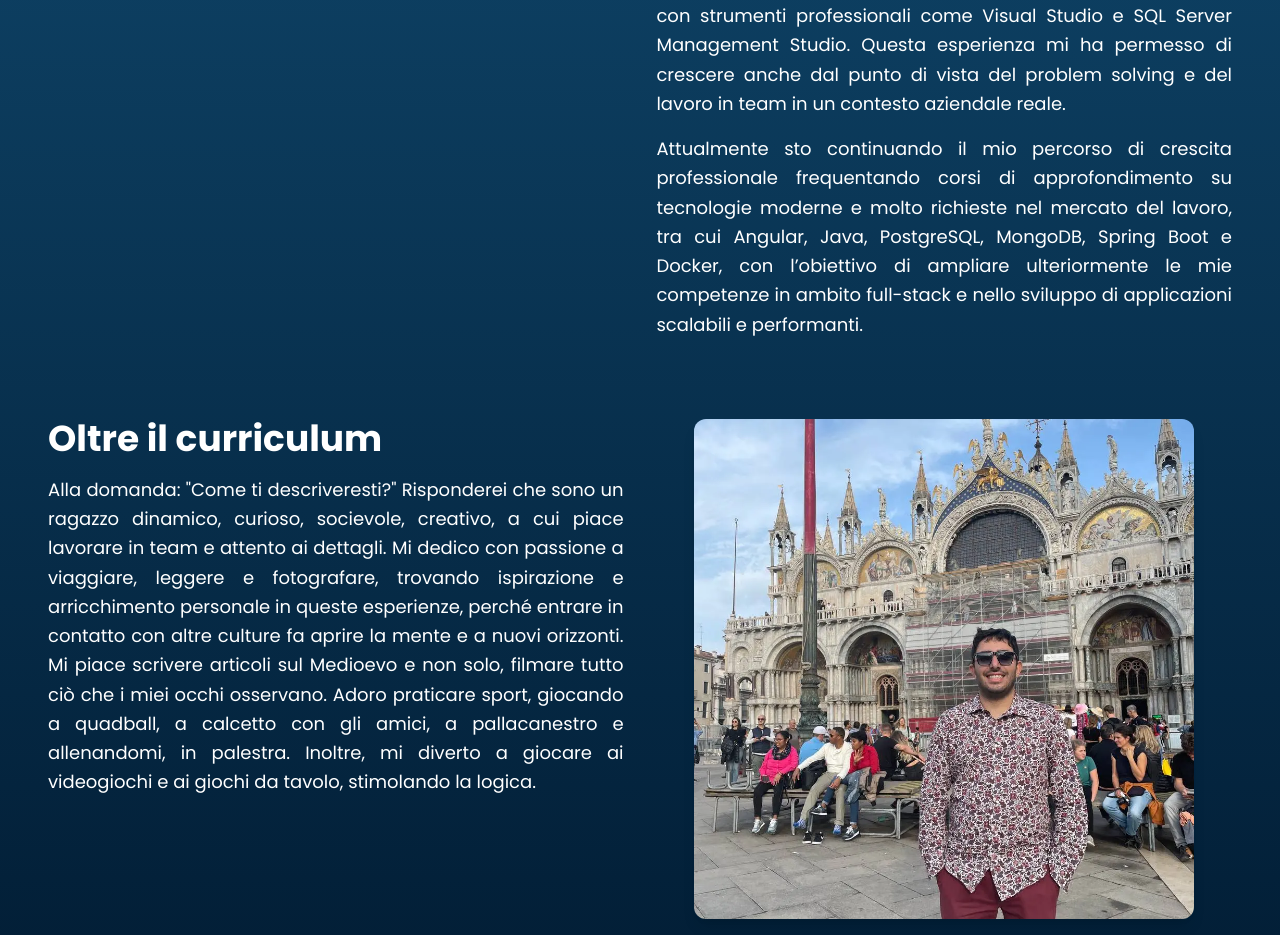
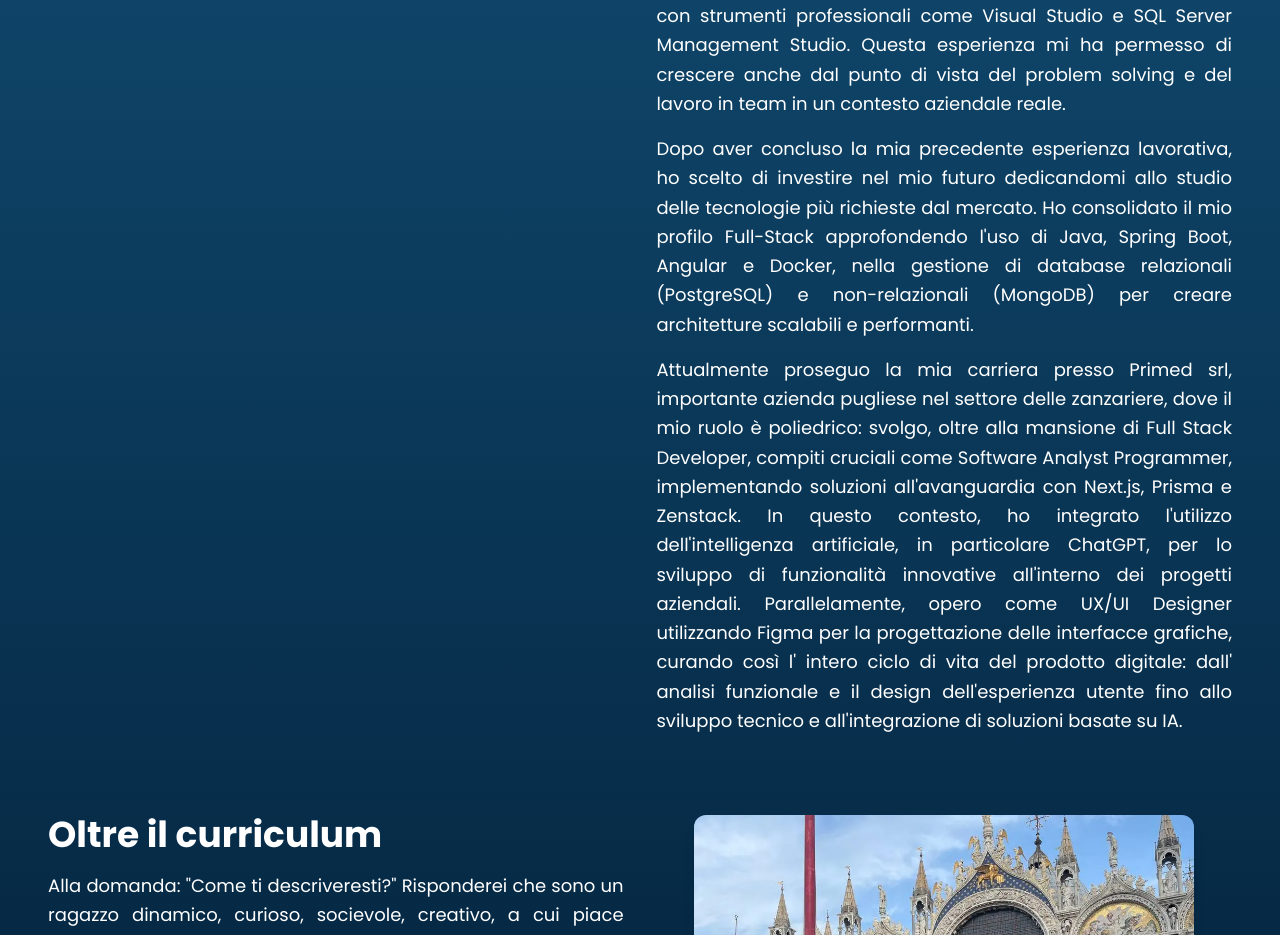
Before and after one commit to PierluigiPapa/proj-pier-portfolio, a React (Vite) app: page /chi-sono in a window 1280 px wide. Shown: the part 1544-2479 px from the top of the page. Built offline with nearby package versions, Linux system fonts and the light colour scheme.

Commit message:
added new texts on chi sono page

```diff
--- a/src/pages/ChiSonoPage.tsx
+++ b/src/pages/ChiSonoPage.tsx
@@ -123,8 +123,8 @@ export function ChiSonoPage() {
               animate={careerInView ? { opacity: 1 } : { opacity: 0 }}
               transition={{ duration: 0.6, delay: 0.6 }}
             >
-              Successivamente, ho avuto l’opportunità di lavorare presso
-              l’azienda S.I.A. di Brindisi, dove ho partecipato attivamente allo
+              Successivamente, ho avuto l'opportunità di lavorare presso
+              l'azienda S.I.A. di Brindisi, dove ho partecipato attivamente allo
               sviluppo di progetti interni e progetti esterni per i clienti,
               collaborando con il team su soluzioni software personalizzate. In
               questa esperienza ho approfondito le mie competenze tecniche,
@@ -133,7 +133,8 @@ export function ChiSonoPage() {
               professionali come Visual Studio e SQL Server Management Studio.
               Questa esperienza mi ha permesso di crescere anche dal punto di
               vista del problem solving e del lavoro in team in un contesto
-              aziendale reale.            </motion.p>
+              aziendale reale.
+              </motion.p>
 
             <motion.p
               className="mt-4 text-justify leading-relaxed"
@@ -141,12 +142,36 @@ export function ChiSonoPage() {
               animate={careerInView ? { opacity: 1 } : { opacity: 0 }}
               transition={{ duration: 0.6, delay: 0.8 }}
             >
-              Attualmente sto continuando il mio percorso di crescita
-              professionale frequentando corsi di approfondimento su tecnologie
-              moderne e molto richieste nel mercato del lavoro, tra cui Angular,
-              Java, PostgreSQL, MongoDB, Spring Boot e Docker, con l’obiettivo
-              di ampliare ulteriormente le mie competenze in ambito full-stack e
-              nello sviluppo di applicazioni scalabili e performanti.
+              Dopo aver concluso la mia precedente esperienza lavorativa,
+              ho scelto di investire nel mio futuro dedicandomi allo studio delle
+              tecnologie più richieste dal mercato. Ho consolidato il mio profilo
+              Full-Stack approfondendo l'uso di Java, Spring Boot, Angular e Docker,
+              nella gestione di database relazionali (PostgreSQL) e non-relazionali (MongoDB)
+              per creare architetture scalabili e performanti.
+            </motion.p>
+
+
+            <motion.p
+              className="mt-4 text-justify leading-relaxed"
+              initial={{ opacity: 0 }}
+              animate={careerInView ? { opacity: 1 } : { opacity: 0 }}
+              transition={{ duration: 0.6, delay: 0.8 }}
+            >
+              Attualmente proseguo la mia carriera presso Primed srl,
+              importante azienda pugliese nel settore delle zanzariere,
+              dove il mio ruolo è poliedrico: svolgo, oltre alla mansione di
+              Full Stack Developer, compiti cruciali come Software Analyst Programmer,
+              implementando soluzioni all'avanguardia con Next.js,
+              Prisma e Zenstack.
+              In questo contesto, ho integrato l'utilizzo dell'intelligenza artificiale,
+              in particolare ChatGPT, per lo sviluppo di funzionalità innovative all'interno
+              dei progetti aziendali.
+
+              Parallelamente, opero come UX/UI Designer utilizzando Figma per la
+              progettazione delle interfacce grafiche, curando così l&apos;
+              intero ciclo di vita del prodotto digitale: dall&apos;
+              analisi funzionale e il design dell'esperienza utente fino allo sviluppo
+              tecnico e all'integrazione di soluzioni basate su IA.
             </motion.p>
           </div>
         </div>
--- a/src/utility/ProcessoLavorativo.ts
+++ b/src/utility/ProcessoLavorativo.ts
@@ -9,12 +9,12 @@ export const processo: Processo[] = [
   {
     id: 2,
     titolo: "Progettazione",
-    descrizione: "Sviluppiamo wireframe e prototipi interattivi, definendo l’architettura dell’informazione e l’esperienza utente della web app.",
+    descrizione: "Sviluppiamo wireframe e prototipi interattivi, definendo l'architettura dell'informazione e l'esperienza utente della web app.",
   },
   {
     id: 3,
     titolo: "Sviluppo",
-    descrizione: "Trasformiamo il progetto in codice, utilizzando tecnologie moderne per realizzare un’app performante, scalabile e manutenibile.",
+    descrizione: "Trasformiamo il progetto in codice, utilizzando tecnologie moderne per realizzare un'app performante, scalabile e manutenibile.",
   },
   {
     id: 4,
--- a/src/utility/ProjectData.ts
+++ b/src/utility/ProjectData.ts
@@ -51,7 +51,7 @@ export const progetti: Portfolio[] = [
     {
         id: 3,
         titolo: "MasterStudy",
-        descrizione: "MasterStudy è una piattaforma educativa sviluppata per simulare un sito dedicato all’apprendimento online. Strutturata in sezioni modulari, include funzionalità come countdown per le iscrizioni, sezioni dinamiche con piani tariffari e recensioni interattive degli utenti. Le card dei corsi mostrano i prezzi e possono essere cliccate per interagire. È presente una call to action per iscriversi ai corsi inviando una email diretta dal sito.",
+        descrizione: "MasterStudy è una piattaforma educativa sviluppata per simulare un sito dedicato all'apprendimento online. Strutturata in sezioni modulari, include funzionalità come countdown per le iscrizioni, sezioni dinamiche con piani tariffari e recensioni interattive degli utenti. Le card dei corsi mostrano i prezzi e possono essere cliccate per interagire. È presente una call to action per iscriversi ai corsi inviando una email diretta dal sito.",
         immagine: Project[2],
         link: "https://youtu.be/jbv-Gv-bwHg",
         github: "https://github.com/PierluigiPapa/proj-html-vuejs",
```
Also changed, not shown: 1 other file (tests, documents, lock files or other folders).
